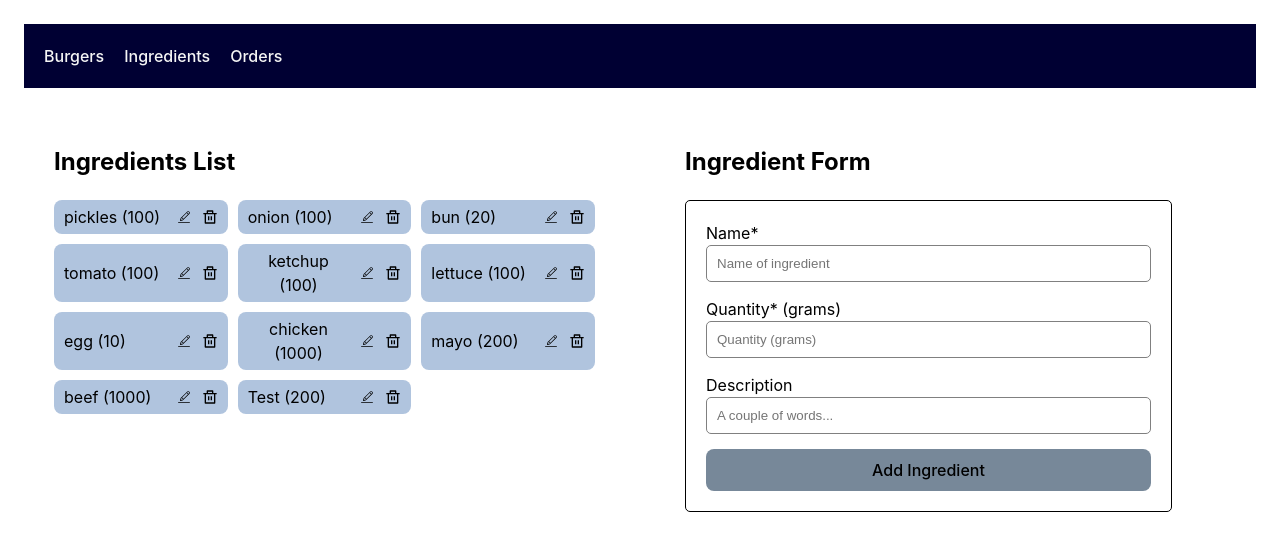
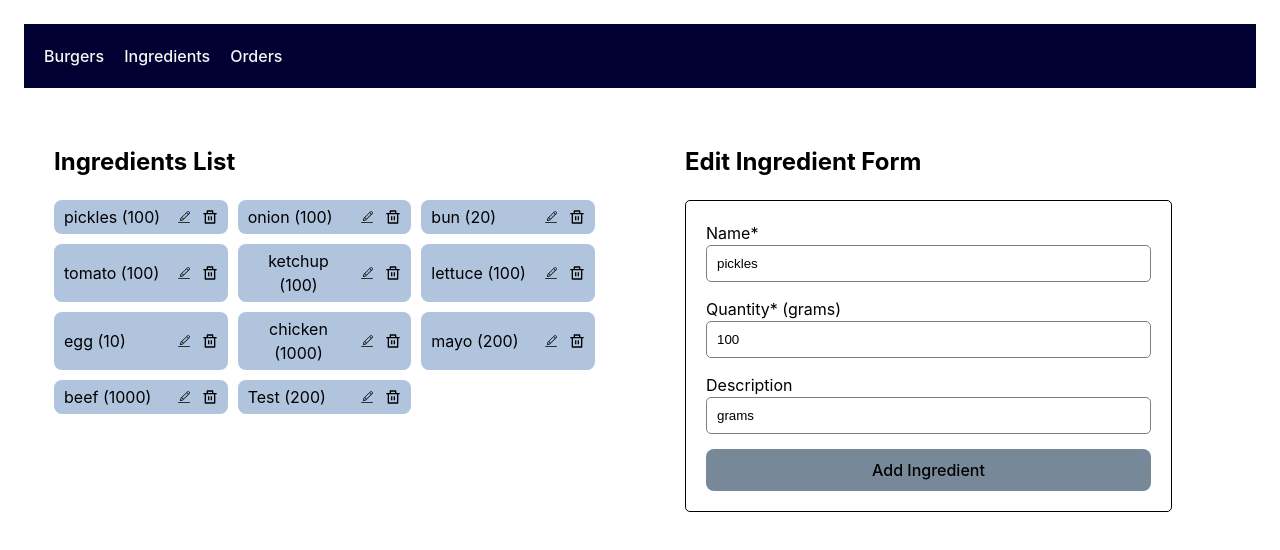
Before and after one commit to alfiomartini/burger-app, a React (Vite) app: page /ingredients in a window 1280 px wide. Both pictures are taken after a click on the icon 183 px from the left and 217 px from the top of the page. Shown: the top 550 px of the page. Built offline with nearby package versions, Linux system fonts and the light colour scheme; data requests are answered from the project's data file.

Commit message:
add conditional render for Editing Ingredients

```diff
--- a/src/components/badge/Badge.tsx
+++ b/src/components/badge/Badge.tsx
@@ -1,6 +1,8 @@
+import { Dispatch } from "react";
 import { CiEdit } from "react-icons/ci";
 import { RiDeleteBinLine } from "react-icons/ri";
 import "./styles.css";
+import { Ingredient } from "../../interfaces";
 
 interface Props {
   name: string;
@@ -8,14 +10,27 @@ interface Props {
   description: string;
   quantity: number;
   removeIngredient: (id: string) => void;
+  setCurrentIngredient: Dispatch<Ingredient>;
 }
 
-export function Badge({ name, id, quantity, removeIngredient }: Props) {
+export function Badge({
+  name,
+  id,
+  quantity,
+  description,
+  removeIngredient,
+  setCurrentIngredient,
+}: Props) {
   return (
     <span className="badge">
       {name} ({quantity}){" "}
       <span className="badge-icons">
-        <CiEdit style={{ cursor: "pointer" }} />{" "}
+        <CiEdit
+          style={{ cursor: "pointer" }}
+          onClick={() =>
+            setCurrentIngredient({ name, id, quantity, description })
+          }
+        />{" "}
         <RiDeleteBinLine
           style={{ cursor: "pointer" }}
           onClick={() => removeIngredient(id)}
--- a/src/components/formIngredient/FormIngredient.tsx
+++ b/src/components/formIngredient/FormIngredient.tsx
@@ -1,15 +1,29 @@
-import { useState, Dispatch } from "react";
+import { useState, Dispatch, useEffect } from "react";
 import { WeakIngredient } from "../../interfaces";
 import "./styles.css";
 
 interface Props {
   addIngredient: Dispatch<WeakIngredient>;
+  name_?: string;
+  quantity_?: string;
+  description_?: string;
 }
 
-export function FormIngredient({ addIngredient }: Props) {
-  const [name, setName] = useState("");
-  const [quantity, setQuantity] = useState("");
-  const [description, setDescription] = useState("");
+export function FormIngredient({
+  addIngredient,
+  name_ = "",
+  quantity_ = "",
+  description_ = "",
+}: Props) {
+  const [name, setName] = useState(name_);
+  const [quantity, setQuantity] = useState(quantity_);
+  const [description, setDescription] = useState(description_);
+
+  useEffect(() => {
+    setName(name_);
+    setQuantity(quantity_);
+    setDescription(description_);
+  }, [name_, quantity_, description_]);
 
   const handleQuantity = (e: React.ChangeEvent<HTMLInputElement>) => {
     const result = e.target.value.replace(/\D/g, "");
--- a/src/components/formIngredient/styles.css
+++ b/src/components/formIngredient/styles.css
@@ -11,7 +11,6 @@
 
 .form-control label {
   display: block;
-  /* margin: 10px 0; */
   color: black;
 }
 
@@ -20,5 +19,4 @@
   width: 100%;
   border: 1px solid gray;
   border-radius: 5px;
-  /* margin-right: 10px; */
 }
--- a/src/components/ingredients/Ingredients.tsx
+++ b/src/components/ingredients/Ingredients.tsx
@@ -1,4 +1,4 @@
-import { Dispatch } from "react";
+import { Dispatch, useState } from "react";
 import { WeakIngredient, Ingredient } from "../../interfaces";
 import { Badge } from "../badge/Badge";
 import { FormIngredient } from "../formIngredient/FormIngredient";
@@ -15,10 +15,18 @@ export function Ingredients({
   addIngredient,
   removeIngredient,
 }: Props) {
-  console.log(ingredients);
+  const [currentIngredient, setCurrentIngredient] = useState<Ingredient>(
+    {} as Ingredient
+  );
+
+  function isEmpty(obj: Ingredient) {
+    if (Object.keys(obj).length === 0) return true;
+    return false;
+  }
 
   return (
     <div className="ingredients-container">
+      <div>
         <div className="ingredients-list">
           <h2>Ingredients List</h2>
           <div className="ingredients">
@@ -27,16 +35,29 @@ export function Ingredients({
                 {...item}
                 key={item.id}
                 removeIngredient={removeIngredient}
+                setCurrentIngredient={setCurrentIngredient}
               />
             ))}
           </div>
         </div>
-
+      </div>
       <div className="ingredients-form">
+        {!isEmpty(currentIngredient) ? (
+          <div className="ingredient-form">
+            <h2>Edit Ingredient Form</h2>
+            <FormIngredient
+              addIngredient={addIngredient}
+              name_={currentIngredient.name}
+              quantity_={String(currentIngredient.quantity)}
+              description_={currentIngredient.description}
+            />
+          </div>
+        ) : (
           <div className="ingredient-form">
             <h2>Ingredient Form</h2>
             <FormIngredient addIngredient={addIngredient} />
           </div>
+        )}
       </div>
     </div>
   );
```
Lines whose indentation alone changed are shown as unchanged.
